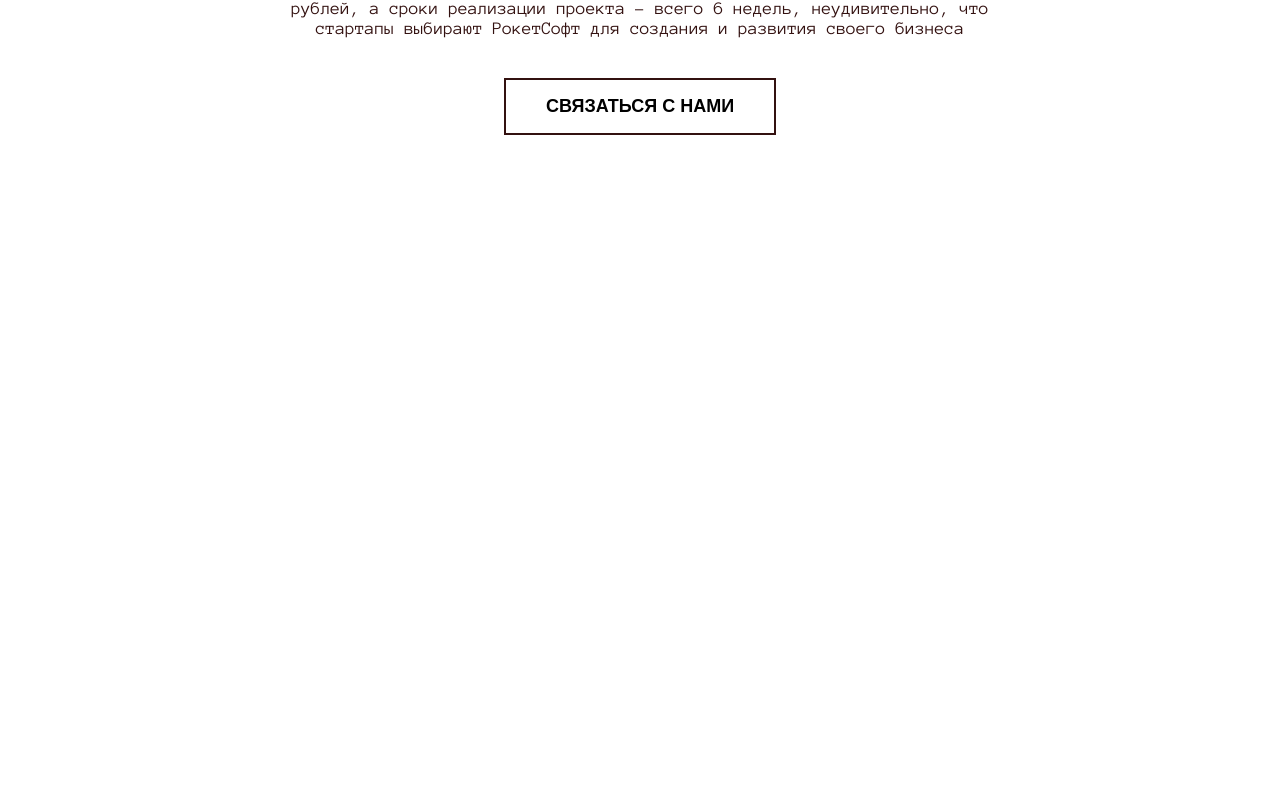
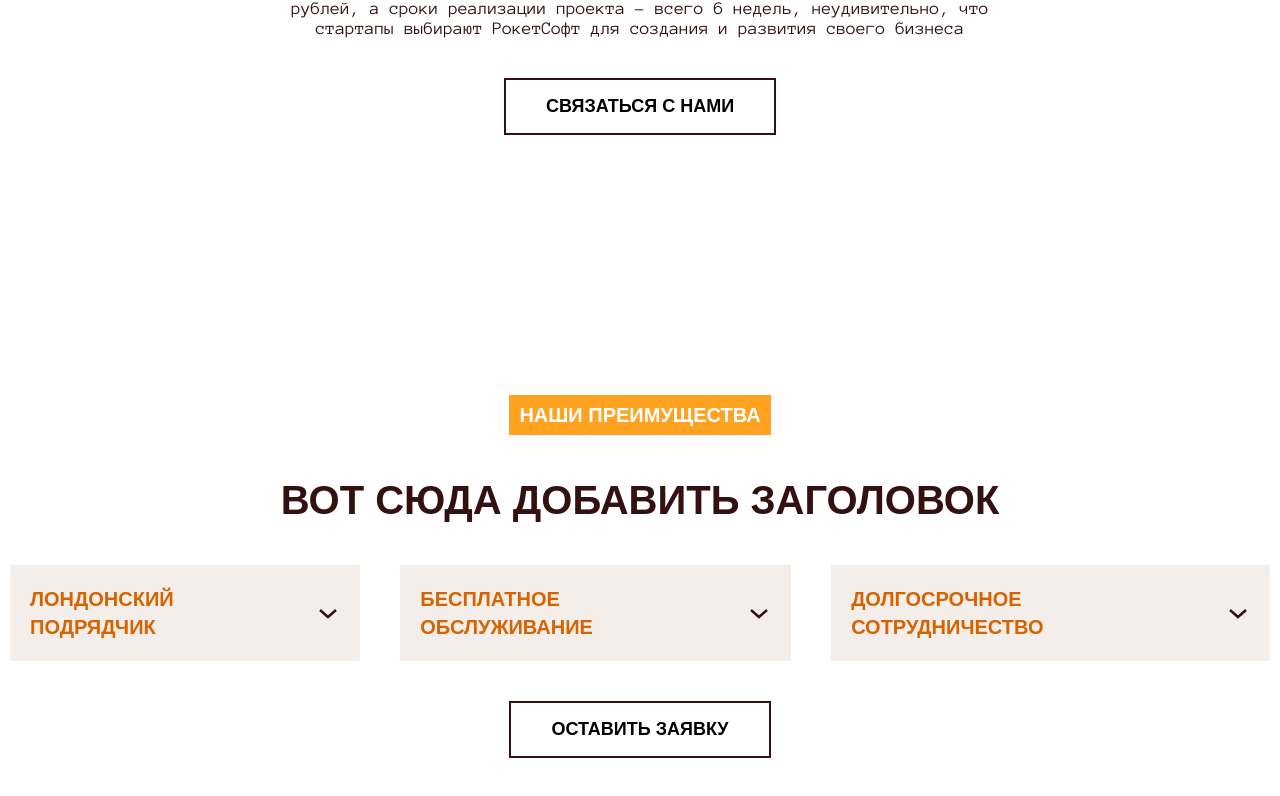
Before and after one commit to Pupsentiy/multiPage-Rocket, a React (Create React App) app: page / in a window 1280 px wide. Shown: the part 1044-1840 px from the top of the page. Before the commit the page ends 1309 px from the top, so only its background shows below. Built offline with nearby package versions, Linux system fonts and the light colour scheme.

Commit message:
added component (section) ourAdvantage, added reusable  component accordion + functionality

```diff
--- a/src/assets/styles/index.scss
+++ b/src/assets/styles/index.scss
@@ -5,8 +5,10 @@
 :root {
   --background-color-light: #fff;
   --background-color-dark: #000;
+  --background-color-brown: #331110;
+  --background-color-light-orange: #ffa220;
   --background-color-orage: #f98a09;
-  --background-color-brown: #331110;
+  --background-colot-beige: #f3eeea;
 
   --color-brown: #331110;
   --color-orange: #f98a09;
@@ -14,8 +16,7 @@
   --color-white: #fff;
   --color-beige: #f3eeea;
   --color-transparent: transparent;
-  --color-aqua: #00DFCE;
-
+  --color-aqua: #00dfce;
 }
 
 html {
@@ -48,6 +49,24 @@
   font-weight: 700;
 }
 
+.button_second {
+  margin-top: 40px;
+  padding: 14px 40px;
+  border: 2px solid var(--color-brown);
+  font-size: 18px;
+  line-height: 25px;
+
+  &:hover {
+    background-color: var(--color-orange);
+    border: 2px solid var(--color-transparent);
+  }
+
+  &:active {
+    background-color: var(--color-dark-orange);
+    border: 2px solid var(--color-transparent);
+  }
+}
+
 .container-main {
   max-width: 1440px;
   margin: 0 auto;
@@ -71,6 +90,13 @@
   }
 }
 
+.container-flex {
+  display: flex;
+  align-items: center;
+  flex-direction: column;
+  justify-content: center;
+}
+
 h1 {
   font-family: $poppins-font;
   font-weight: 700;
--- /dev/null
+++ b/src/components/accordion/Accordion.tsx
@@ -0,0 +1,59 @@
+import { FC, useState } from "react";
+
+import Down from "../../assets/img/accordion/arrow-down.svg";
+import Up from "../../assets/img/accordion/arrow-up.svg";
+
+import { TAdvantages } from "../../core/constants/constants.types";
+import { TAccordion } from "./accordion.types";
+
+import "./accordion.scss";
+
+const Accordion: FC<TAccordion> = ({ items }) => {
+  const [clicked, setClicked] = useState(5);
+
+  const handleToggle = (index: number) => {
+    if (clicked === index) {
+      return setClicked(5);
+    }
+    setClicked(index);
+  };
+
+  return (
+    <ul className="accordions">
+      {items &&
+        items.map((item: TAdvantages, i: number) => (
+          <li
+            className="accordion-wrapper"
+            key={i}
+            onClick={() => handleToggle(i)}
+          >
+            <div className="accordion-wrapper-title">
+              <h4>{item.title}</h4>
+              {i === clicked ? (
+                <img
+                  src={Up}
+                  alt="the pointer indicates that the accordion is collapsed"
+                  className="accordion-pointer"
+                />
+              ) : (
+                <img
+                  src={Down}
+                  alt="the pointer indicates that the accordion is collapsed"
+                  className="accordion-pointer"
+                />
+              )}
+            </div>
+            <div
+              className={`accordion-wrapper-description ${
+                clicked === i ? "open" : ""
+              }`}
+            >
+              <p>{item.desc}</p>
+            </div>
+          </li>
+        ))}
+    </ul>
+  );
+};
+
+export default Accordion;
--- /dev/null
+++ b/src/components/accordion/accordion.scss
@@ -0,0 +1,64 @@
+@import "../../assets/styles/variables.scss";
+
+.accordions {
+  margin-top: 40px;
+  display: flex;
+  align-items: flex-start;
+  justify-content: space-between;
+  @media (max-width: $breakpoint_md) {
+    align-items: stretch;
+    justify-content: center;
+    flex-direction: column;
+  }
+  .accordion-wrapper + .accordion-wrapper {
+    margin-left: 40px;
+    @media (max-width: $breakpoint_lg) {
+      margin-left: 20px;
+    }
+    @media (max-width: $breakpoint_md) {
+      margin-left: 0;
+    }
+  }
+  .accordion-wrapper {
+    background-color: var(--background-colot-beige);
+    padding: 20px;
+    margin-top: 40px;
+    cursor: pointer;
+    @media (max-width: $breakpoint_sm) {
+      margin-top: 20px;
+    }
+    .accordion-wrapper-title {
+      display: flex;
+      align-items: center;
+      color: var(--color-dark-orange);
+      @media (max-width: $breakpoint_md) {
+        justify-content: space-between;
+      }
+      .accordion-pointer {
+        margin-left: 28px;
+        @media (max-width: $breakpoint_lg) {
+          margin-left: 10px;
+        }
+        @media (max-width: $breakpoint_md) {
+          margin-left: 28px;
+        }
+      }
+    }
+    .accordion-wrapper-description {
+      height: 0;
+      transition: height ease 0.3s;
+      p {
+        display: none;
+      }
+    }
+
+    .open {
+      margin-top: 20px;
+      height: 180px;
+
+      p {
+        display: block;
+      }
+    }
+  }
+}
--- /dev/null
+++ b/src/components/accordion/accordion.types.ts
@@ -0,0 +1,5 @@
+import { TAdvantages } from "../../core/constants/constants.types"
+
+export type TAccordion = {
+  items:TAdvantages[]
+}
--- /dev/null
+++ b/src/components/ourAdvantage/OurAdvantage.tsx
@@ -0,0 +1,34 @@
+import { FC } from "react";
+
+import Button from "../button/Button";
+
+import { advantages } from "../../core/constants/constants";
+
+import "./ourAdvantage.scss";
+import Accordion from "../accordion/Accordion";
+
+const OurAdvantage: FC = () => {
+  return (
+    <section className="our-advantage">
+      <div className="container-main">
+        <div className="container-flex">
+          <div className="our-advantage-label">
+            <h4>НАШИ ПРЕИМУЩЕСТВА</h4>
+          </div>
+
+          <div className="our-advantage-wrapper-title">
+            <h1 className="our-advantage__title">
+              ВОТ СЮДА ДОБАВИТЬ ЗАГОЛОВОК
+            </h1>
+          </div>
+          <Accordion items={advantages} />
+          <Button type="button" classProps="button_second">
+            оставить заявку
+          </Button>
+        </div>
+      </div>
+    </section>
+  );
+};
+
+export default OurAdvantage;
--- /dev/null
+++ b/src/components/ourAdvantage/ourAdvantage.scss
@@ -0,0 +1,23 @@
+@import "../../assets/styles/variables.scss";
+
+.our-advantage {
+  padding: 130px 10px;
+  @media (max-width: $breakpoint_sm) {
+    padding: 70px 10px;
+  }
+  .our-advantage-label {
+    padding: 6px 10px;
+    background-color: var(--background-color-light-orange);
+    color: var(--color-white);
+  }
+
+  .our-advantage-wrapper-title {
+    text-align: center;
+    .our-advantage__title {
+      margin-top: 40px;
+      @media (max-width: $breakpoint_xs) {
+        display: none;
+      }
+    }
+  }
+}
--- a/src/components/ourMission/OurMission.scss
+++ b/src/components/ourMission/OurMission.scss
@@ -2,14 +2,11 @@
 
 .our-mission {
   padding: 130px 10px;
-  display: flex;
-  align-items: center;
-  flex-direction: column;
-  justify-content: center;
 
-  @media (max-width: $breakpoint_xs) {
-   padding: 70px 10px;
+  @media (max-width: $breakpoint_sm) {
+    padding: 70px 10px;
   }
+
   .our-mission-label {
     padding: 6px 14px;
     color: var(--color-white);
@@ -41,22 +38,4 @@
       line-height: 18px;
     }
   }
-
-  .our-mission__button {
-    margin-top: 40px;
-    padding: 14px 40px;
-    border: 2px solid var(--color-brown);
-    font-size: 18px;
-    line-height: 25px;
-
-    &:hover {
-      background-color: var(--color-orange);
-      border: 2px solid var(--color-transparent);
-    }
-
-    &:active {
-      background-color: var(--color-dark-orange);
-      border: 2px solid var(--color-transparent);
-    }
-  }
 }
--- a/src/components/ourMission/OurMission.tsx
+++ b/src/components/ourMission/OurMission.tsx
@@ -6,6 +6,8 @@
 const OurMission: FC = () => {
   return (
     <section className="our-mission">
+      <div className="container-main">
+        <div className="container-flex">
           <div className="our-mission-label">
             <h4>НАША МИССИЯ</h4>
           </div>
@@ -19,14 +21,17 @@
           </div>
 
           <p className="our-mission__description">
-        Учитывая, что стоимость разработки мобильных приложений начинается от N
-        рублей, а сроки реализации проекта - всего 6 недель, неудивительно, что
-        стартапы выбирают РокетСофт для создания и развития своего бизнеса
+            Учитывая, что стоимость разработки мобильных приложений начинается
+            от N рублей, а сроки реализации проекта - всего 6 недель,
+            неудивительно, что стартапы выбирают РокетСофт для создания и
+            развития своего бизнеса
           </p>
 
-      <Button type="button" classProps="our-mission__button">
+          <Button type="button" classProps="button_second">
             связаться с нами
           </Button>
+        </div>
+      </div>
     </section>
   );
 };
--- a/src/core/constants/constants.ts
+++ b/src/core/constants/constants.ts
@@ -1,4 +1,4 @@
-import { THeaderLink } from "./constants.types";
+import { TAdvantages, THeaderLink } from "./constants.types";
 
 export const headerLink: THeaderLink[] = [
   { id: 0, title: "Главная", link: "#!" },
@@ -7,3 +7,9 @@
   { id: 3, title: "Услуги", link: "#!" },
   { id: 4, title: "Контакты", link: "#!" },
 ];
+
+export const advantages: TAdvantages[] = [
+  { id: 0, title: "ЛОНДОНСКИЙ ПОДРЯДЧИК", desc: "Сопровождающий текст" },
+  { id: 1, title: "БЕСПЛАТНОЕ ОБСЛУЖИВАНИЕ", desc: "Сопровождающий текст" },
+  { id: 2, title: "ДОЛГОСРОЧНОЕ СОТРУДНИЧЕСТВО", desc: "Сопровождающий текст" },
+];
--- a/src/core/constants/constants.types.ts
+++ b/src/core/constants/constants.types.ts
@@ -3,3 +3,9 @@
   title: string;
   link: string;
 };
+
+export type TAdvantages = {
+  id: number;
+  title: string;
+  desc: string;
+};
--- a/src/pages/Home/Home.tsx
+++ b/src/pages/Home/Home.tsx
@@ -1,4 +1,5 @@
 import Intro from "../../components/intro/Intro";
+import OurAdvantage from "../../components/ourAdvantage/OurAdvantage";
 import OurMission from "../../components/ourMission/OurMission";
 
 const Home = () => {
@@ -6,6 +7,7 @@
     <>
       <Intro />
       <OurMission />
+      <OurAdvantage />
     </>
   );
 };
```
Also changed, not shown: src/assets/img/accordion/arrow-down.svg (added), src/assets/img/accordion/arrow-up.svg (added). Lines whose indentation alone changed are shown as unchanged.
